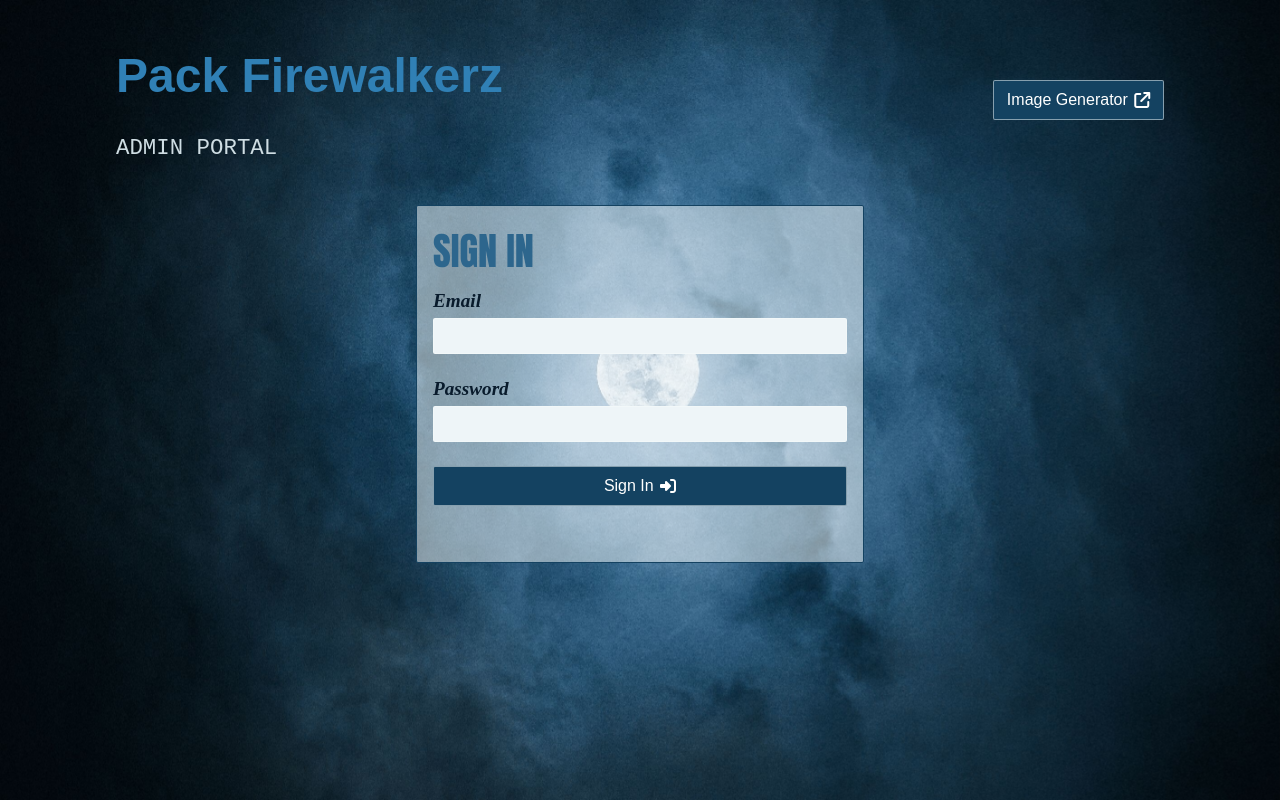
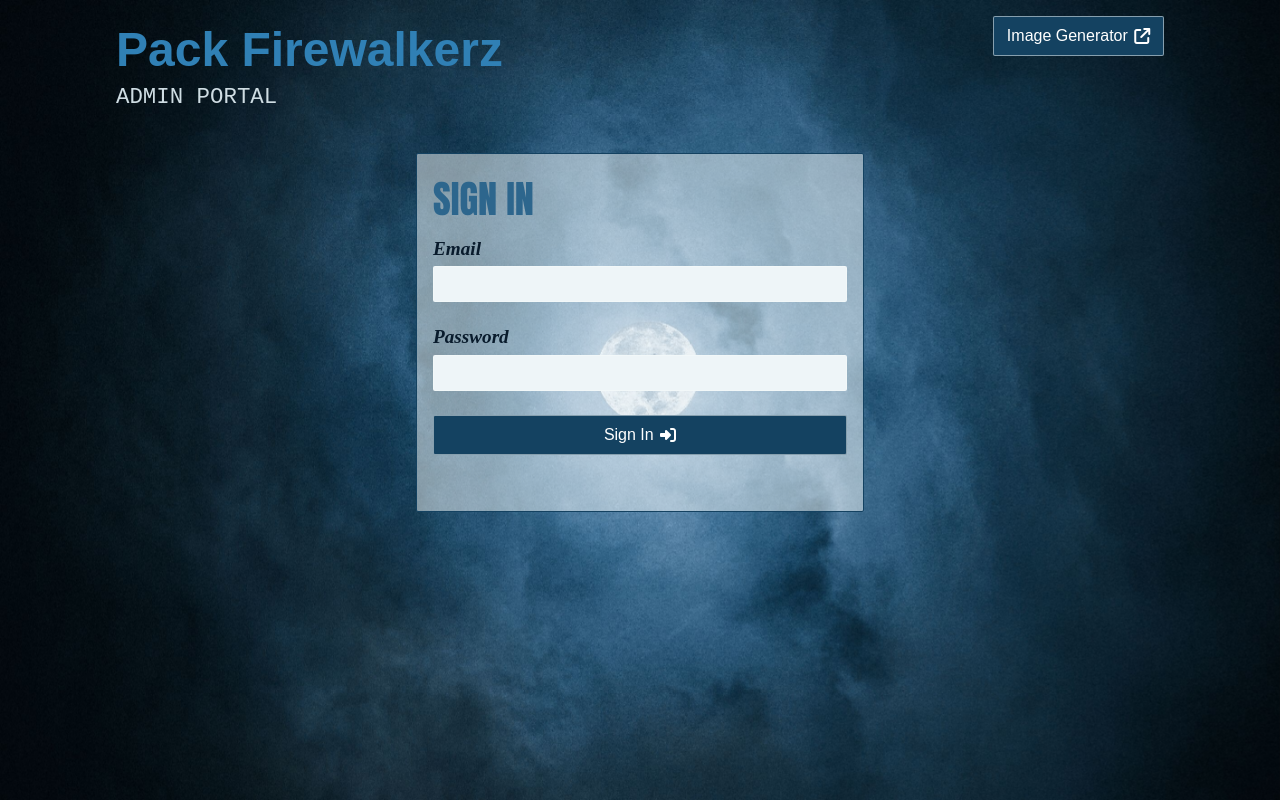
Before and after one commit to Carolista/pack-firewalkerz-image-generator, a website with bundled scripts: page admin/index.html in a window 1280 px wide. Built offline with nearby package versions, Linux system fonts and the light colour scheme; a web font is replaced by a local one.

Commit message:
made alignment adjustments in admin header

```diff
--- a/admin/admin.css
+++ b/admin/admin.css
@@ -43,7 +43,7 @@ input:not([type='checkbox']):not([type='radio']):not([type='file']):not(
 .catalog-toolbar {
 	display: flex;
 	flex-direction: row;
-	align-items: center;
+	align-items: flex-start;
 	justify-content: space-between;
 	gap: 1rem;
 	padding: 0 0 0.8rem;
@@ -58,6 +58,7 @@ input:not([type='checkbox']):not([type='radio']):not([type='file']):not(
 	font-family: var(--font-mono);
 	font-weight: 200;
 	font-size: 1.4rem;
+    margin-top: 0;
 }
 
 button {
@@ -99,6 +100,7 @@ button.delete:active {
 
 h1 {
 	color: var(--admin-bright-blue);
+    margin: 0.4rem 0;
 }
 
 h2 {
```
